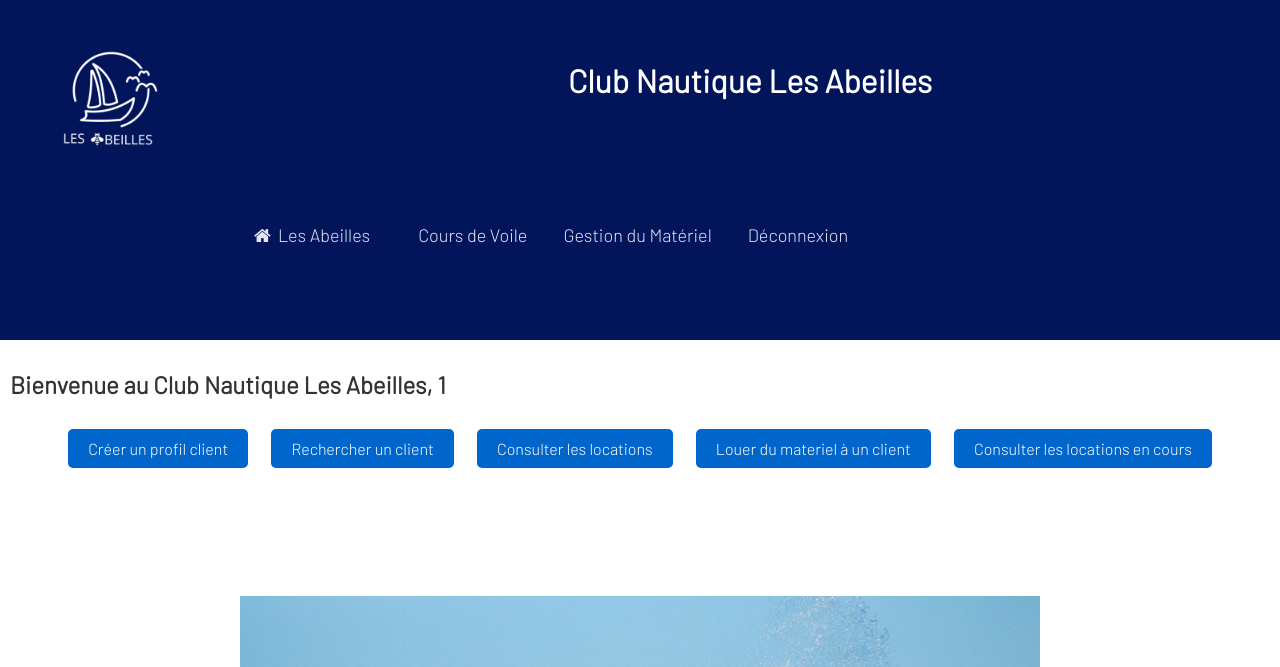
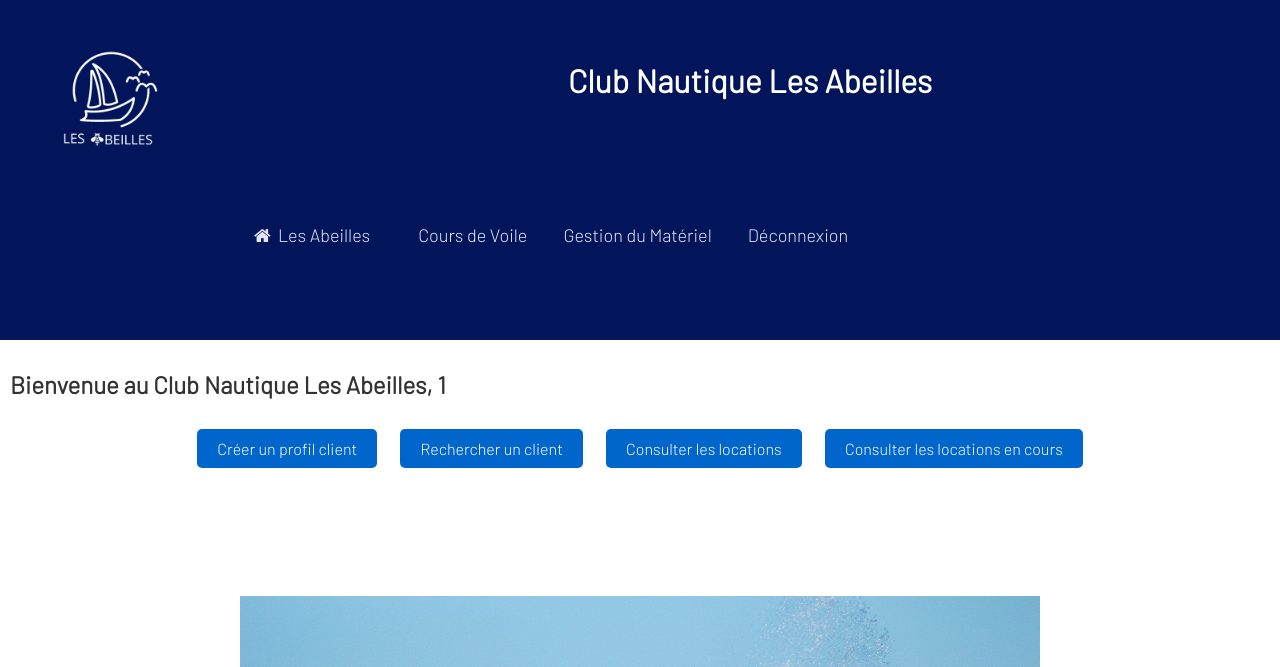
Before and after one commit to nicolemoucas/LesAbeilles, a PHP site: page /LesAbeilles/AccueilMoniteur.php in a window 1280 px wide. Shown: the top 667 px of the page. Run offline with PHP 8.4, Linux system fonts and the light colour scheme; the visitor is signed in with stand-in values (Sample User, id 1).

Commit message:
suppression bouton

```diff
--- a/AccueilMoniteur.php
+++ b/AccueilMoniteur.php
@@ -23,7 +23,6 @@
                 <a href="inscriptionClient.php" class="button">Créer un profil client</a>
                 <a href="rechercherClient.php" class="button">Rechercher un client</a>
                 <a href="consulter_locations.php" class="button">Consulter les locations</a>
-                <a href="Location.php" class="button">Louer du materiel à un client</a>
                 <a href="location_en_cours.php" class="button">Consulter les locations en cours</a>
 
 
```
